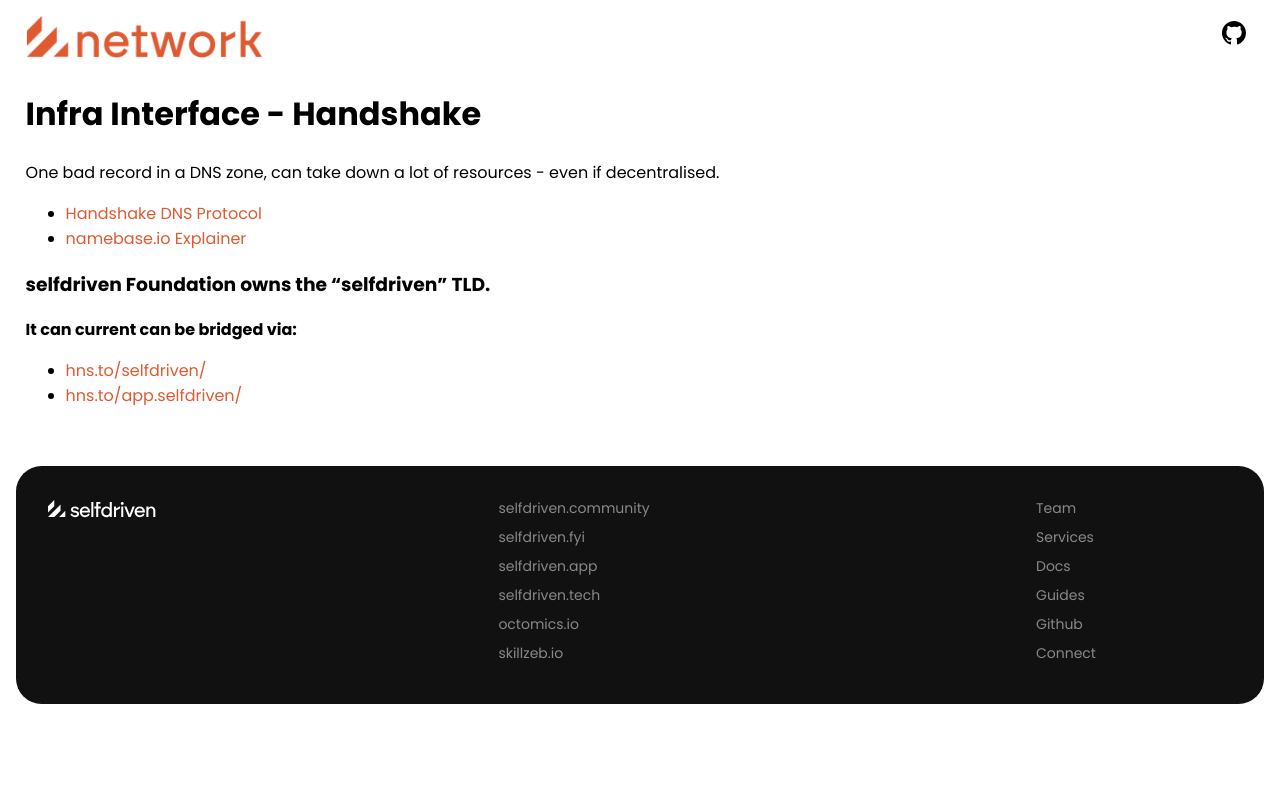
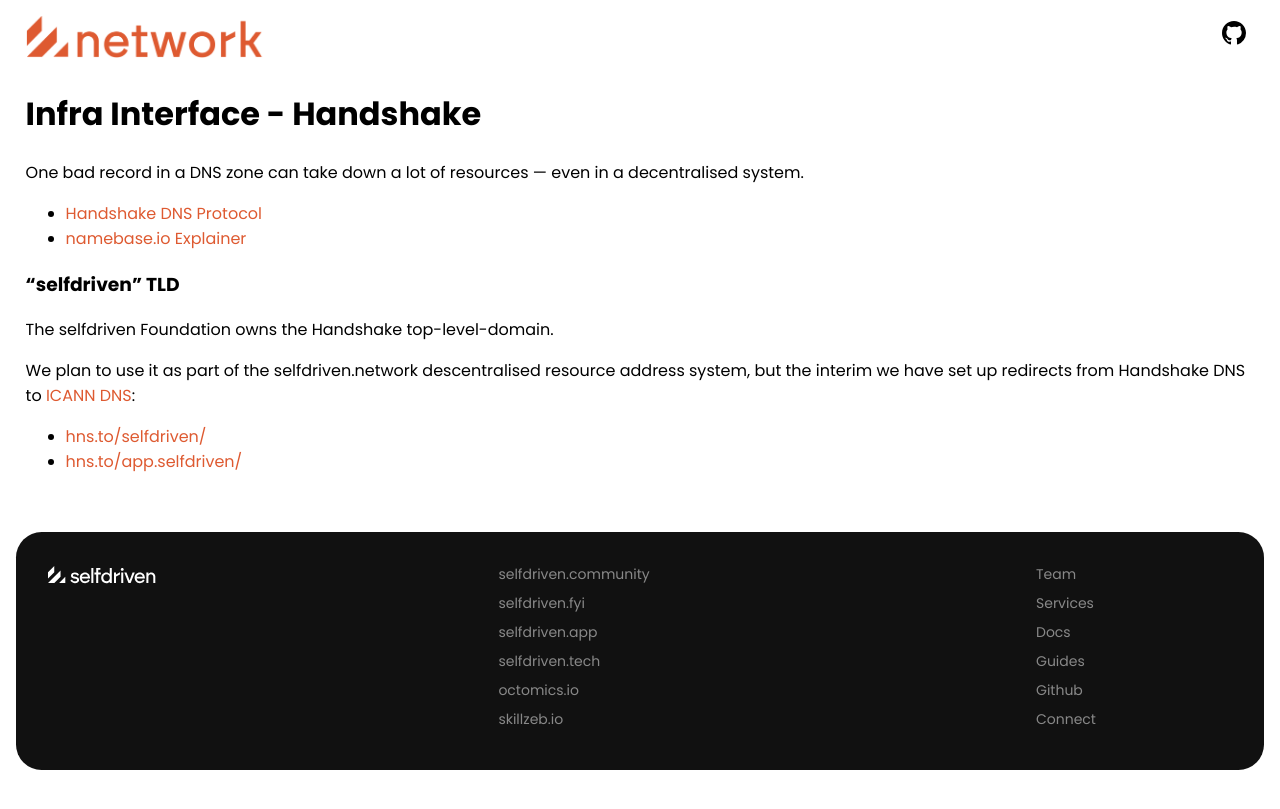
Before and after one commit to selfdriven-foundation/selfdriven-network, a Jekyll site: the page built from docs/pages/infra-interface-handshake.md, in a window 1280 px wide. Shown: the top 809 px of the page. Built offline with Jekyll 4.4.1, drawn with Linux system fonts in a browser that asks for light colours.

Commit message:
Update infra-interface-handshake.md

```diff
--- a/docs/pages/infra-interface-handshake.md
+++ b/docs/pages/infra-interface-handshake.md
@@ -6,13 +6,16 @@ permalink: /infra-interface/handshake/
 
 # Infra Interface - Handshake
 
-One bad record in a DNS zone, can take down a lot of resources - even if decentralised.
+One bad record in a DNS zone can take down a lot of resources — even in a decentralised system.
 
 - [Handshake DNS Protocol](https://handshake.org/)
 - [namebase.io Explainer](https://www.namebase.io/blog/meet-handshake-decentralizing-dns-to-improve-the-security-of-the-internet/)
 
-### selfdriven Foundation owns the "selfdriven" TLD.
+### "selfdriven" TLD
 
-**It can current can be bridged via:**
+The selfdriven Foundation owns the Handshake top-level-domain.
+
+We plan to use it as part of the selfdriven.network descentralised resource address system, but the interim we have set up redirects from Handshake DNS to [ICANN DNS](https://www.icann.org/resources/pages/dns-2022-09-13-en?utm_source=chatgpt.com):
+
 - [hns.to/selfdriven/](https://hns.to/selfdriven/)
 - [hns.to/app.selfdriven/](https://hns.to/app.selfdriven/)
```
